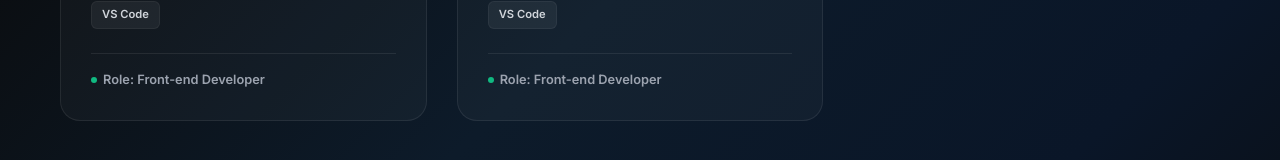
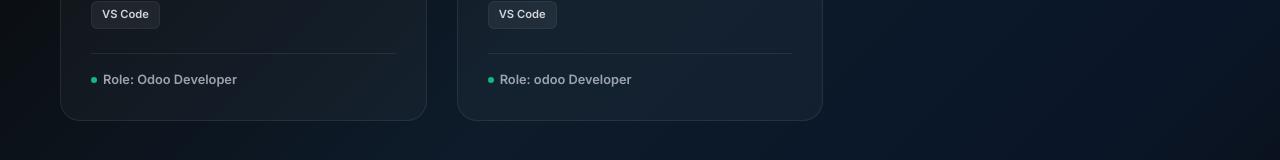
Before and after one commit to inven22/porofolio_ahmad, a React (Vite) app: page / in a window 1280 px wide. Shown: the part 5024-5184 px from the top of the page. Built offline with nearby package versions, Linux system fonts and the light colour scheme.

Commit message:
Update App.jsx

```diff
--- a/App.jsx
+++ b/App.jsx
@@ -441,7 +441,7 @@ function Portfolio() {
             desc: "Developed a custom Odoo front-end module for the Revamp application, contributing as a Front-End Developer. Implemented required features, added a transaction status feature, resolved transaction-related bugs, and participated in functional testing to ensure system reliability.",
             tech: ["Odoo", "Digiflazz api", "Xendit api"],
             tools: ["VS Code"],
-            role: "Front-end Developer",
+            role: "Odoo Developer",
             link: "https://revamp.co.id"
         },
         {
@@ -450,7 +450,7 @@ function Portfolio() {
             desc: "Developed custom Odoo modules for the Relocate application front-end, including management modules for vessels, origins, destinations, and schedules, supporting booking services for flights, trains, Pelni ships, and hotels.",
             tech: ["Odoo", "Dharma wisata api", "Xendit api"],
             tools: ["VS Code"],
-            role: "Front-end Developer",
+            role: "odoo Developer",
             link: "https://relocate.co.id/relocate"
         },
     ];
```
